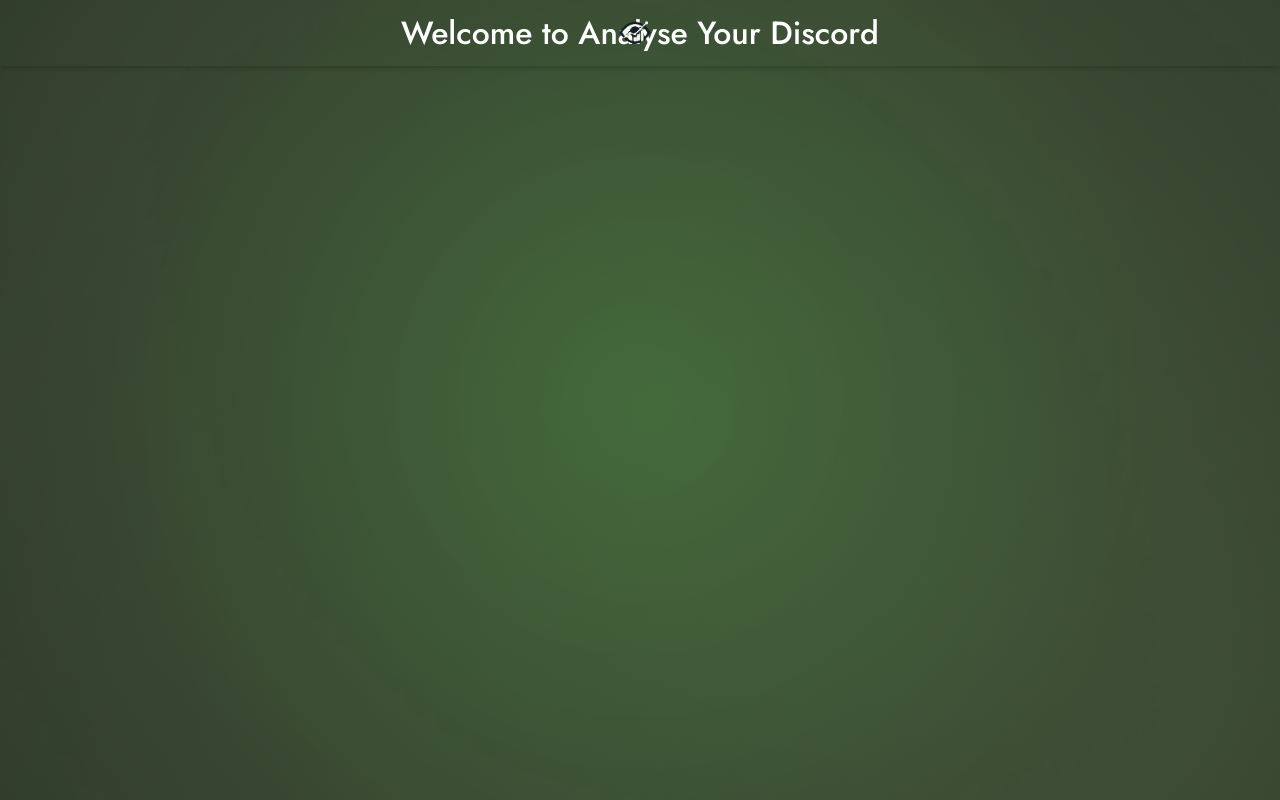
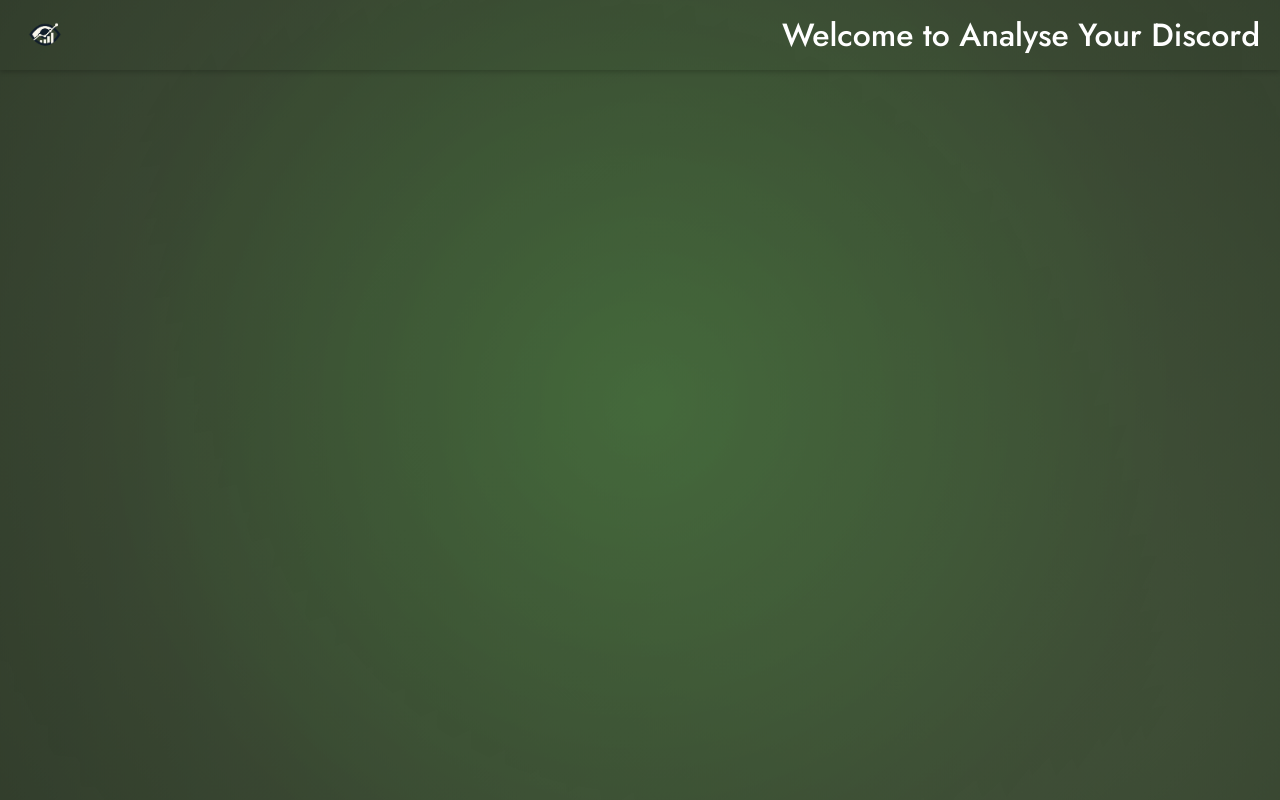
Before and after one commit to rammex666/WEB_SITE_ANALYSE_YOUR_DISCORD, a React (Create React App) app: page / in a window 1280 px wide. Built offline with nearby package versions, Linux system fonts and the light colour scheme; the HTML template or start-up script is replaced by a standard one; a web font is replaced by a local one.

Commit message:
Update Header.css

```diff
--- a/src/style/Header.css
+++ b/src/style/Header.css
@@ -4,7 +4,7 @@
     position: fixed; /* Fixe la navbar en haut de la page */
     display: flex; /* Active Flexbox */
     align-items: center; /* Centre les items verticalement */
-    justify-content: center; /* Centre les items horizontalement */
+    justify-content: space-between; /* Place les items aux extrémités */
     top: 0;
     left: 0;
     width: 100%; /* Prend toute la largeur */
@@ -23,7 +23,6 @@
 }
 
 .logoayd {
-    position: absolute; /* Place le logo indépendamment du flux Flexbox */
     width: 50px; /* Ajuste la taille de l'image selon tes besoins */
     height: auto; /* Garde les proportions de l'image */
     margin-right: 10px;
```
